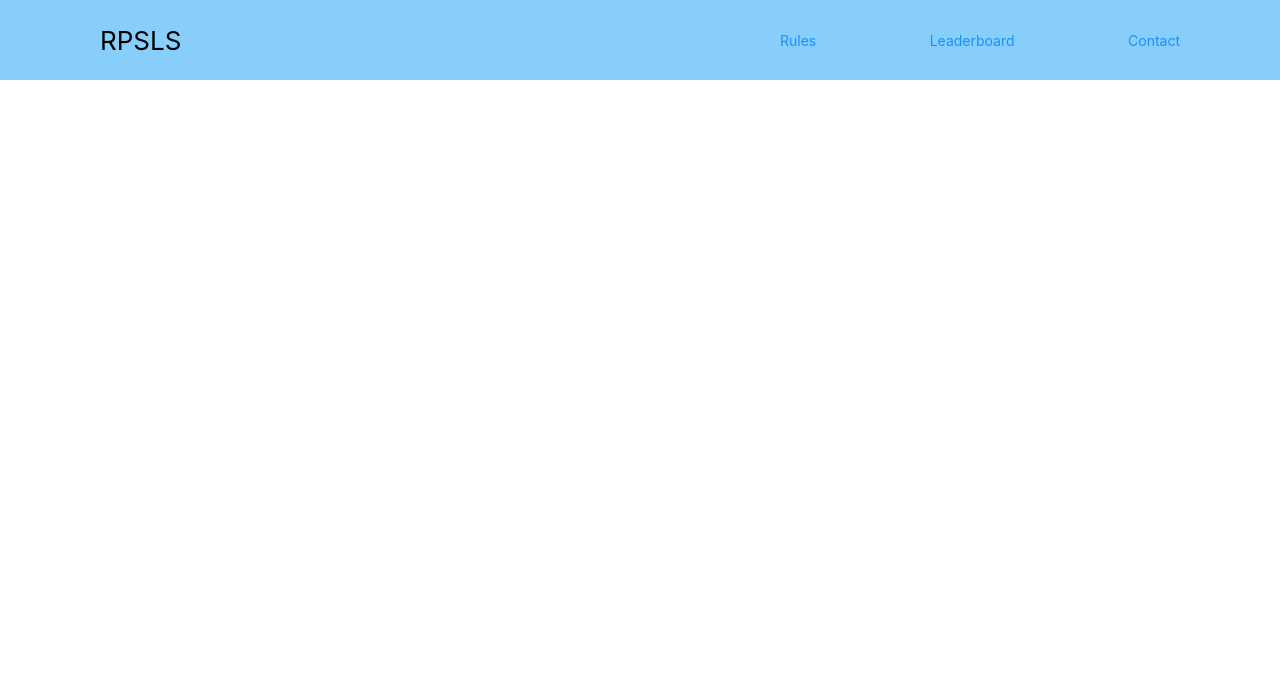
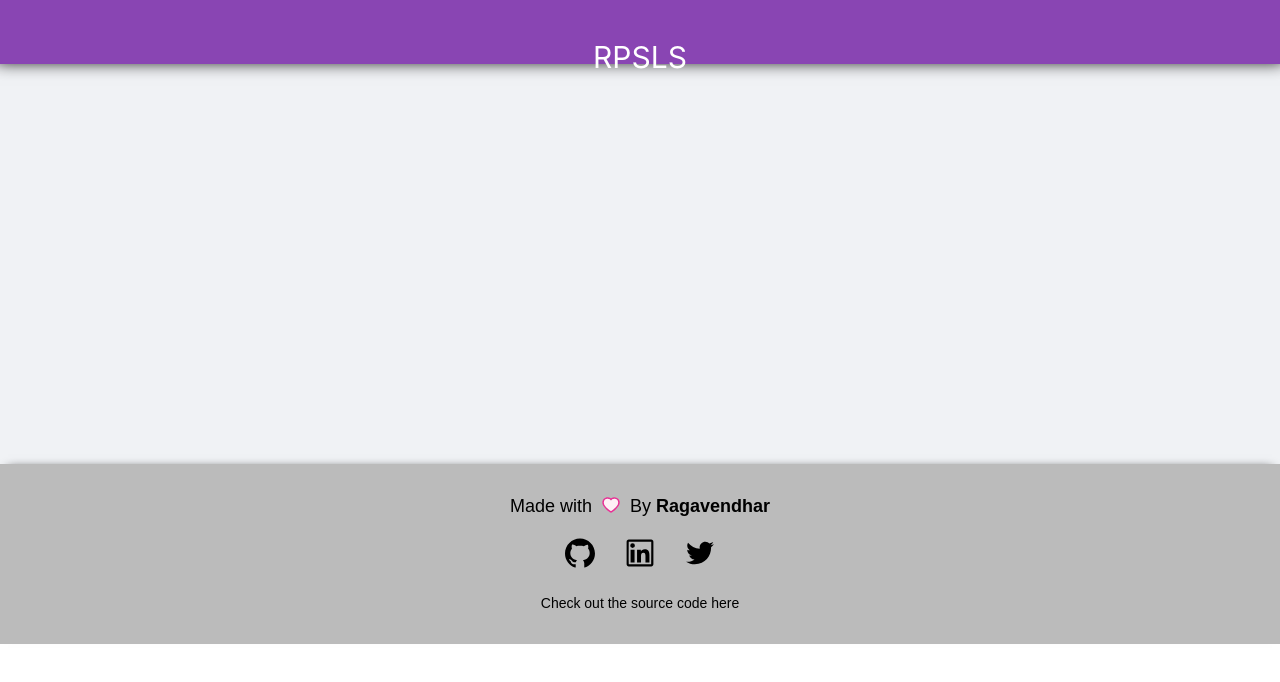
Before and after one commit to iamraga/Rock-Paper-Scissors-Lizard-Spock, a Next.js app: page / in a window 1280 px wide. Shown: the top 682 px of the page. Built offline with nearby package versions, Linux system fonts and the light colour scheme.

Commit message:
Header and Footer style changes

```diff
--- /dev/null
+++ b/components/FooterContent.js
@@ -0,0 +1,16 @@
+import React from 'react';
+import { HeartTwoTone, GithubOutlined, LinkedinOutlined, TwitterOutlined } from '@ant-design/icons';
+
+export default function FooterContent() {
+    return (
+        <div className="contact">
+            <span>Made with <HeartTwoTone twoToneColor="#eb2f96" style={{padding: '0px 5px'}} /> By <b>Ragavendhar</b></span>
+            <div className="social">
+                <a href="https://github.com/iamraga" target="_blank"><GithubOutlined /></a>
+                <a href="https://www.linkedin.com/in/ragavendhar-t" target="_blank"><LinkedinOutlined /></a>
+                <a href="https://twitter.com/RagavendharT" target="_blank"><TwitterOutlined /></a>
+            </div>
+            <a href="https://github.com/iamraga/word-play" target="_blank" style={{fontSize: '14px', color: '#000'}}>Check out the source code here</a>
+        </div>
+    )
+}
--- a/package.json
+++ b/package.json
@@ -12,6 +12,7 @@
   "author": "Ragavendhar",
   "license": "ISC",
   "dependencies": {
+    "@ant-design/icons": "^4.0.6",
     "@zeit/next-css": "^1.0.1",
     "antd": "^4.1.2",
     "babel-plugin-import": "^1.13.0",
--- a/pages/index.js
+++ b/pages/index.js
@@ -1,24 +1,24 @@
 import React from 'react';
+import { Layout } from 'antd';
 import '../style.css';
+import FooterContent from '../components/FooterContent';
+
+const { Header, Content, Footer } = Layout;
 
 export default function index() {
     return (
-        <div class="main-container">
-            <div class="header">
-                <div class="logo">RPSLS</div>
-                <div class="header-tabs-cont">
-                    <a href="/" class="header-link">
-                        <div class="link-text">Rules</div>
-                    </a>
-                    <a href="/" class="header-link">
-                        <div class="link-text">Leaderboard</div>
-                    </a>
-                    <a href="/" class="header-link">
-                        <div class="link-text">Contact</div>
-                    </a>
+        <Layout>
+            <Header className="header">
+                <div className="title">RPSLS</div>
+            </Header>
+            <Content>
+                <div className="content">
+
                 </div>
-            </div>
-            <div class="content"></div>
-        </div>
+            </Content>
+            <Footer style={{textAlign: 'center', backgroundColor: '#bbbbbb', boxShadow: '0px -3px 10px -8px #000'}}>
+                <FooterContent />
+            </Footer>
+        </Layout>
     )
 }
--- a/style.css
+++ b/style.css
@@ -1,29 +1,44 @@
 body {
     margin: 0px;
     padding: 0px;
+    color: #000;
+}
+a {
+    text-decoration: none;
+}
+a:hover {
+    text-decoration: none;
 }
 .header {
-    display: flex;
-    background-color: lightskyblue;
-    color: black;
-    height: 80px;
-    justify-content: space-between;
-    align-items: center;
-    padding: 0px 100px;
+    background-color: #8945b3;
+    box-shadow: 0px -6px 16px 4px #000;;
 }
-.header-tabs-cont {
-    display: flex;
-    width: 400px;
-    justify-content: space-between;
+.title {
+    color: #fff;
+    text-align: center;
+    padding: 25px 0px;
+    font-size: 30px;
+}
+.content {
+    height: auto;
+    min-height: 400px;
 }
 .logo {
     font-size: 26px
 }
-.header-link {
-    text-decoration: none;
-    display: inline-block;
+.contact {
+    font-family: sans-serif;
+    line-height: 2;
+    font-size: 18px;
+    color: #000;
 }
-.header-link:hover {
-    text-decoration: none;
-    background-color: white;
+.social a {
+    font-size: 30px;
+    margin: 15px;
+    color: #000;
 }
+.footer {
+    text-align: center;
+    background-color: #dadada;
+    box-shadow: 0px -3px 10px -8px #000;
+}
```
